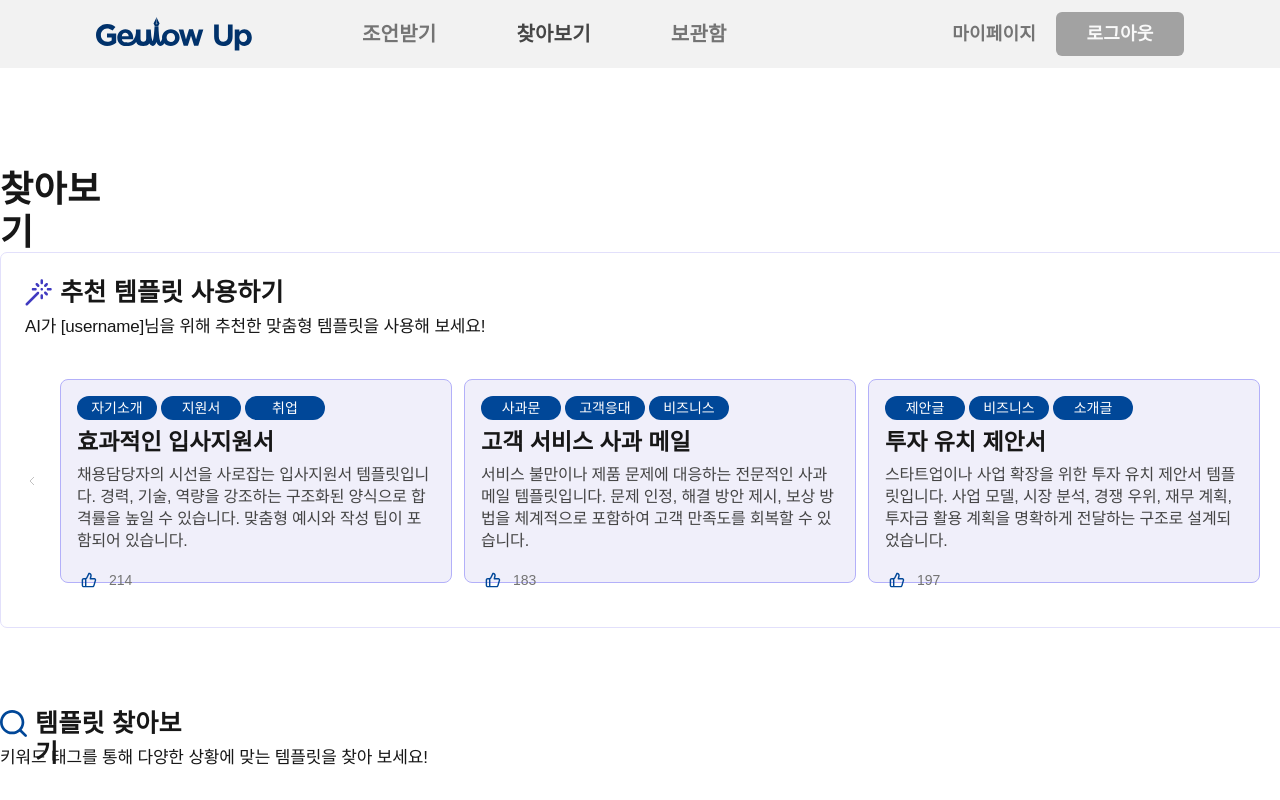
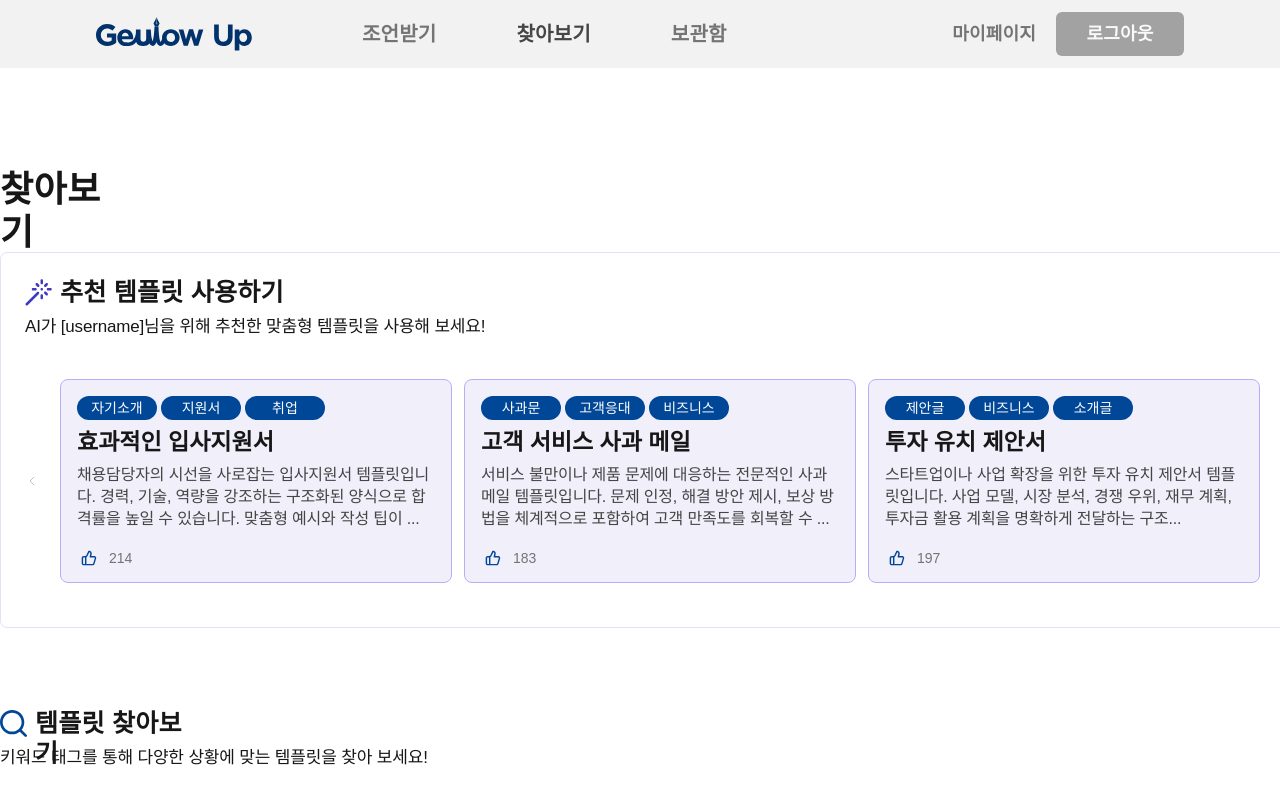
Before and after one commit to 2025-1-alpha/fe_geulowup, a Next.js app: page /explore in a window 1280 px wide. Shown: the top 800 px of the page. Built offline with nearby package versions, Linux system fonts and the light colour scheme; a web font is replaced by a local one.

Commit message:
fix: 카드 설명 텍스트를 3줄로 제한하고 마지막 줄 끝에서 자연스럽게 생략 부호 표시

```diff
--- a/src/components/ui/Card/index.tsx
+++ b/src/components/ui/Card/index.tsx
@@ -1,6 +1,6 @@
 'use client';
 
-import React, { useState } from 'react';
+import React, { useState, useEffect, useRef } from 'react';
 import clsx from 'clsx';
 import CardTag from '@/components/ui/CardTag';
 import CardLike from '@/components/ui/CardLike';
@@ -28,6 +28,9 @@ const Card: React.FC<CardProps> = ({
 }) => {
   const [isClicked, setIsClicked] = useState(false);
   const [isHovered, setIsHovered] = useState(false);
+  const cardRef = useRef<HTMLDivElement>(null);
+  const descriptionRef = useRef<HTMLDivElement>(null);
+  const [truncatedDescription, setTruncatedDescription] = useState(description);
 
   const state = isClicked ? 'click' : isHovered ? 'hover' : 'default';
 
@@ -71,15 +74,65 @@ const Card: React.FC<CardProps> = ({
       'w-[168px] h-[26px] overflow-hidden text-ellipsis whitespace-nowrap',
   );
 
-  const descriptionStyle = clsx(
-    'body-sm text-layout-grey6 mb-[16px]',
-    variant === 'small' && state !== 'hover'
-      ? 'w-[168px] h-[44px] overflow-hidden text-ellipsis line-clamp-2'
-      : 'overflow-hidden text-ellipsis line-clamp-4',
-  );
+  // 3줄 제한을 위한 커스텀 로직 추가
+  useEffect(() => {
+    function truncateToThreeLines() {
+      const element = descriptionRef.current;
+      if (!element) return;
+
+      // 원래 텍스트로 초기화
+      element.textContent = description;
+
+      const maxHeight = parseFloat(getComputedStyle(element).lineHeight) * 3;
+
+      if (element.scrollHeight > maxHeight) {
+        // 글자를 점점 줄여가며 3줄 이내로 맞추기
+        let text = description;
+        element.textContent = text;
+
+        while (element.scrollHeight > maxHeight && text.length > 0) {
+          text = text.substring(0, text.length - 5); // 5글자씩 줄이기
+          element.textContent = text + '...';
+        }
+
+        setTruncatedDescription(text + '...');
+      } else {
+        setTruncatedDescription(description);
+      }
+    }
+
+    // 최초 렌더링과 리사이즈 시 실행
+    truncateToThreeLines();
+    window.addEventListener('resize', truncateToThreeLines);
+
+    return () => {
+      window.removeEventListener('resize', truncateToThreeLines);
+    };
+  }, [description, variant, state]);
+
+  // 클릭 상태 유지
+  useEffect(() => {
+    if (isClicked) {
+      // 클릭 상태를 로컬 스토리지에 저장하여 페이지 새로고침 후에도 유지
+      const cardId = `${title}-${variant}`;
+      localStorage.setItem(`card-clicked-${cardId}`, 'true');
+    }
+  }, [isClicked, title, variant]);
+
+  // 컴포넌트 마운트 시 이전 클릭 상태 복원
+  useEffect(() => {
+    const cardId = `${title}-${variant}`;
+    const wasClicked = localStorage.getItem(`card-clicked-${cardId}`);
+    if (wasClicked === 'true') {
+      setIsClicked(true);
+    }
+  }, [title, variant]);
 
   const handleClick = () => {
-    setIsClicked(true);
+    if (!isClicked) {
+      setIsClicked(true);
+    }
+
     if (onClick) {
       onClick();
     }
@@ -87,6 +140,7 @@ const Card: React.FC<CardProps> = ({
 
   return (
     <div
+      ref={cardRef}
       onMouseEnter={() => setIsHovered(true)}
       onMouseLeave={() => setIsHovered(false)}
       onClick={handleClick}
@@ -95,18 +149,28 @@ const Card: React.FC<CardProps> = ({
         sizeStyle[variant],
         backgroundStyle[variant][state],
         variant === 'small' && state === 'hover' ? 'z-30' : 'z-10',
+        isClicked ? 'clicked' : '', // 클릭 상태를 나타내는 CSS 클래스 추가
         className,
       )}
     >
       <div className="flex h-full flex-col justify-between">
-        <div>
+        <div className="flex flex-1 flex-col">
           <div className="mb-[8px] flex flex-wrap gap-1">
             {tags.map((tag, idx) => (
               <CardTag key={idx} text={tag} />
             ))}
           </div>
           <div className={titleStyle}>{title}</div>
-          <div className={descriptionStyle}>{description}</div>
+          <div
+            ref={descriptionRef}
+            className="body-sm text-layout-grey6 mb-[16px]"
+            style={{
+              maxHeight: variant === 'small' && state !== 'hover' ? '44px' : 'calc(1.5em * 3)',
+              overflow: 'hidden',
+            }}
+          >
+            {truncatedDescription}
+          </div>
         </div>
 
         <div className="flex items-end justify-between">
```
